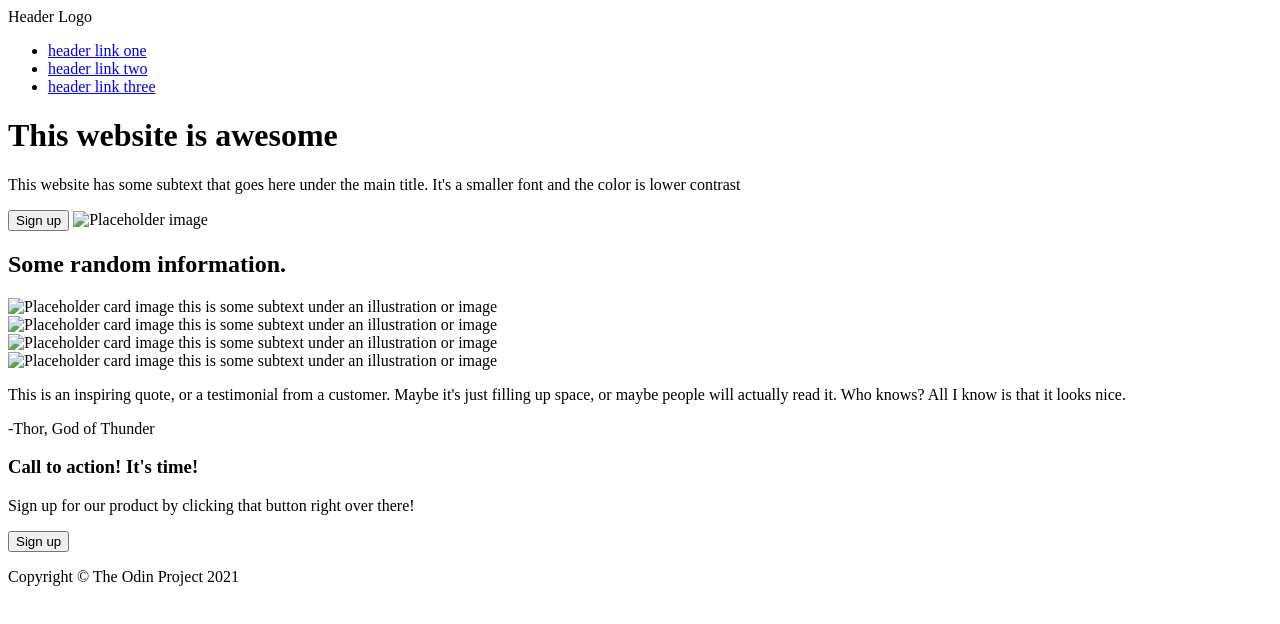
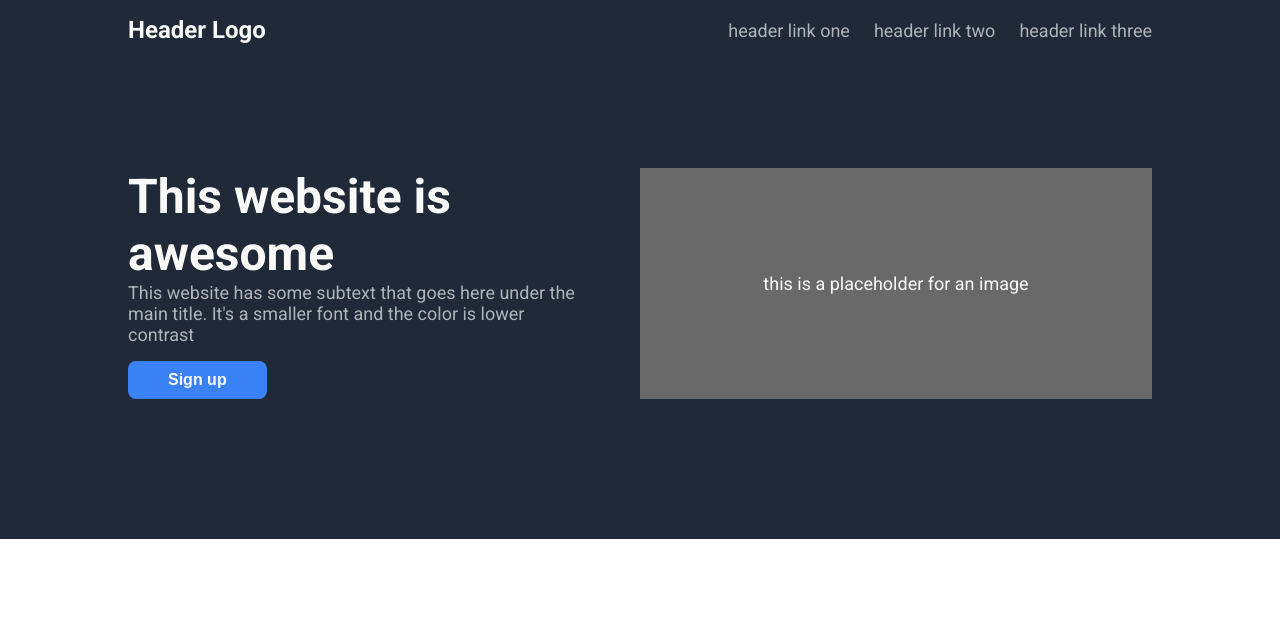
Before and after one commit to yarmout/landing-page-design, a plain HTML site: page index.html in a window 1280 px wide. Drawn offline with Linux system fonts and the light colour scheme.

Commit message:
Add styling to heading and hero
Added styling to heading and hero, temporarily commented out other sections of the webpage. These sections will be added back in as their styling is completed.

```diff
--- a/index.html
+++ b/index.html
@@ -3,8 +3,10 @@
 <head>
     <meta charset="UTF-8">
     <title>Landing Page</title>
+    <link rel="stylesheet" href="style.css">
 </head>
 <body>
+    <div class="container">
         <div class="header">
             <div class="logo">
                 Header Logo
@@ -17,55 +19,63 @@
         </div>
 
         <div class="hero">
-        <h1 class="hero-header">This website is awesome</h1>
-        <p>
+            <div class="content">
+                <div class="main-text">This website is awesome</div>
+                <div class="subtext">
                     This website has some subtext that goes here under the main title. It's a smaller font and the color is
                     lower contrast
-        </p>
-        <button class="hero-sign-up">Sign up</button>
-        <img alt="Placeholder image">
                 </div>
-
-    <div class="info">
-        <h2 class="info-header">Some random information.</h2>
-        <div class="cards">
-            <div class="card">
-                <img alt="Placeholder card image">
-                this is some subtext under an illustration or image
+                <button class="sign-up">Sign up</button>
             </div>
-            <div class="card">
-                <img alt="Placeholder card image">
-                this is some subtext under an illustration or image
-            </div>
-            <div class="card">
-                <img alt="Placeholder card image">
-                this is some subtext under an illustration or image
-            </div>
-            <div class="card">
-                <img alt="Placeholder card image">
-                this is some subtext under an illustration or image
+            <div class="placeholder-image">
+                this is a placeholder for an image
             </div>
         </div>
     </div>
 
-    <div class="quote">
-        <p class="quote-text">
-            This is an inspiring quote, or a testimonial from a customer. Maybe it's just filling up space, or maybe
-            people will actually read it. Who knows? All I know is that it looks nice.
-        </p>
-        <p class="quote-author">
-            -Thor, God of Thunder
-        </p>
-    </div>
 
-    <div class="call-to-action">
-        <h3 class="call-to-action-header">Call to action! It's time!</h3>
-        <p class="call-to-action-text">Sign up for our product by clicking that button right over there!</p>
-        <button class="call-to-action-sign-up">Sign up</button>
-    </div>
 
-    <div class="copyright">
-        <p class="copyright-text">Copyright © The Odin Project 2021</p>
-    </div>
+<!--    -->
+<!--    <div class="info">-->
+<!--        <h2 class="info-header">Some random information.</h2>-->
+<!--        <div class="cards">-->
+<!--            <div class="card">-->
+<!--                <img alt="Placeholder card image">-->
+<!--                this is some subtext under an illustration or image-->
+<!--            </div>-->
+<!--            <div class="card">-->
+<!--                <img alt="Placeholder card image">-->
+<!--                this is some subtext under an illustration or image-->
+<!--            </div>-->
+<!--            <div class="card">-->
+<!--                <img alt="Placeholder card image">-->
+<!--                this is some subtext under an illustration or image-->
+<!--            </div>-->
+<!--            <div class="card">-->
+<!--                <img alt="Placeholder card image">-->
+<!--                this is some subtext under an illustration or image-->
+<!--            </div>-->
+<!--        </div>-->
+<!--    </div>-->
+
+<!--    <div class="quote">-->
+<!--        <p class="quote-text">-->
+<!--            This is an inspiring quote, or a testimonial from a customer. Maybe it's just filling up space, or maybe-->
+<!--            people will actually read it. Who knows? All I know is that it looks nice.-->
+<!--        </p>-->
+<!--        <p class="quote-author">-->
+<!--            -Thor, God of Thunder-->
+<!--        </p>-->
+<!--    </div>-->
+
+<!--    <div class="call-to-action">-->
+<!--        <h3 class="call-to-action-header">Call to action! It's time!</h3>-->
+<!--        <p class="call-to-action-text">Sign up for our product by clicking that button right over there!</p>-->
+<!--        <button class="call-to-action-sign-up">Sign up</button>-->
+<!--    </div>-->
+
+<!--    <div class="footer">-->
+<!--        <p class="copyright-text">Copyright © The Odin Project 2021</p>-->
+<!--    </div>-->
 </body>
 </html>
--- a/style.css
+++ b/style.css
@@ -0,0 +1,93 @@
+@import url('https://fonts.googleapis.com/css2?family=Roboto:wght@400;700&display=swap');
+
+/** { border: 1px solid red; }*/
+
+/* General CSS */
+body {
+    margin: 0;
+    font-family: Roboto, sans-serif;
+}
+
+/* Header & Hero CSS */
+.container {
+    display: flex;
+    flex-direction: column;
+    align-items: center;
+    background: #1F2937;
+    padding: 16px;
+}
+
+/* Header CSS */
+.header {
+    display: flex;
+    justify-content: space-between;
+    align-items: center;
+    width: 1024px;
+}
+
+ul {
+    display: flex;
+    list-style: none;
+    margin: 0;
+    padding: 0;
+    gap: 24px;
+}
+
+a {
+    text-decoration: none;
+    font-size: 18px;
+    color: #E5E7EBBA;
+}
+
+.logo {
+    font-size: 24px;
+    color: #F9FAF8;
+    font-weight: bold;
+}
+
+/* Hero CSS */
+.hero {
+    display: flex;
+    width: 1024px;
+    margin-top: 124px;
+    margin-bottom: 124px;
+}
+
+/* Hero main content CSS*/
+.content {
+    width: 50%;
+}
+
+.main-text {
+    font-size: 48px;
+    color: #F9FAF8;
+    font-weight: 900;
+}
+
+.subtext {
+    font-size: 18px;
+    color: #E5E7EBBA;
+    width: 90%;
+}
+
+button {
+    border-radius: 8px;
+    border: none;
+    background: #3882F6;
+    color: #F9FAF8;
+    padding: 10px 40px;
+    font-weight: bold;
+    font-size: 16px;
+    margin-top: 16px;
+}
+
+/* Hero image CSS*/
+.placeholder-image {
+    display: flex;
+    flex: 1;
+    justify-content: center;
+    align-items: center;
+    background: dimgray;
+    color: #F9FAF8;
+    font-size: 18px;
+}
```
Lines whose indentation alone changed are shown as unchanged.
